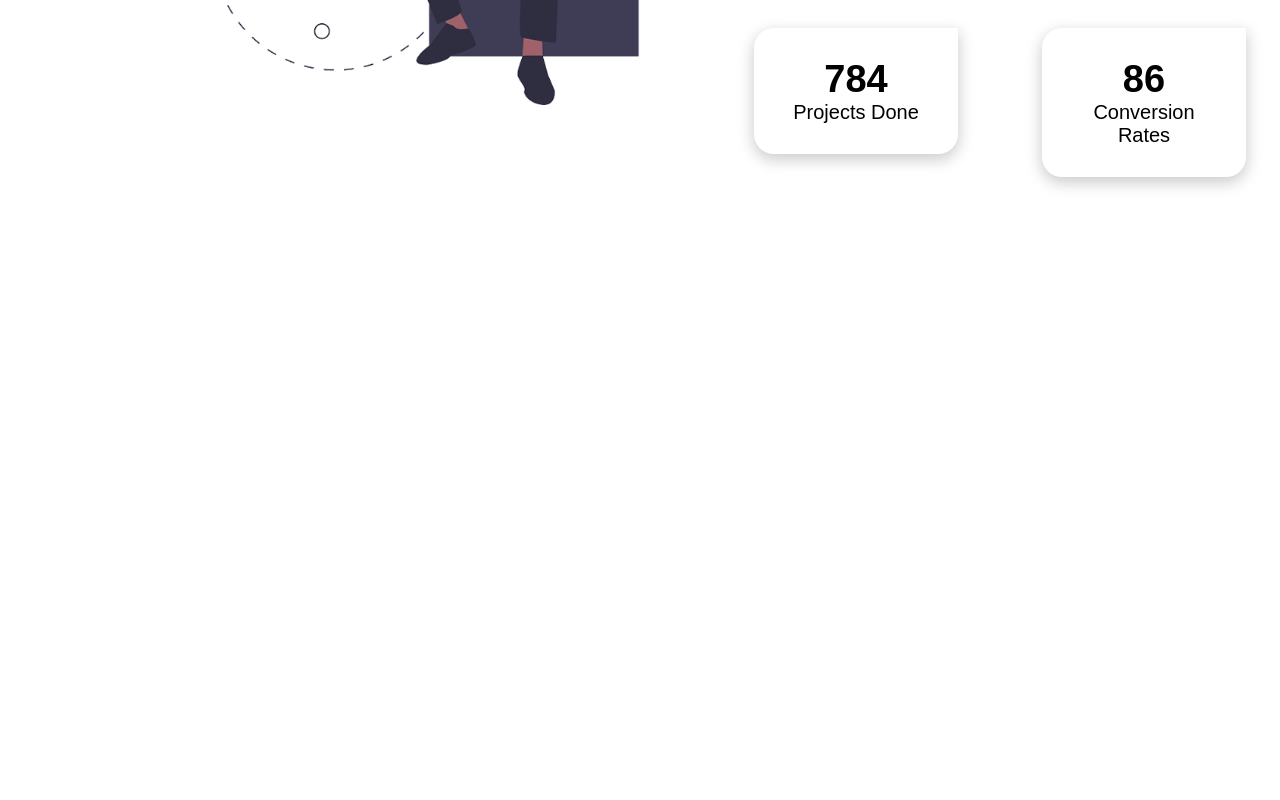
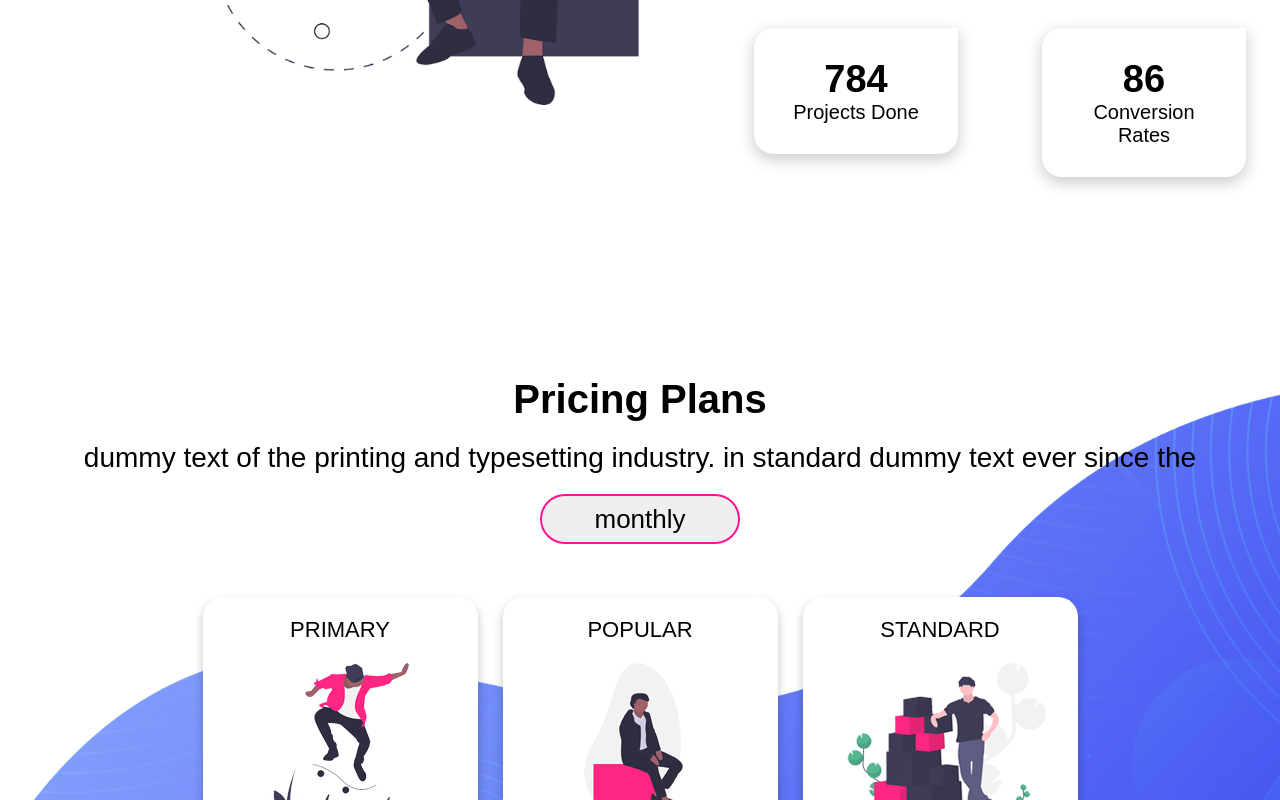
Before and after one commit to glv1at118/product-brief, a Vue app: page / in a window 1280 px wide. Shown: the part 2000-2800 px from the top of the page. Before the commit the page ends 2227 px from the top, so only its background shows below. Built offline with nearby package versions, Linux system fonts and the light colour scheme.

Commit message:
added the pricing plans component

```diff
--- a/src/App.vue
+++ b/src/App.vue
@@ -4,6 +4,7 @@
     <ImpressionBanner />
     <ProductFeature />
     <NumberFacts />
+    <PricingPlans/>
   </div>
 </template>
 
@@ -12,13 +13,15 @@ import NavigationBar from "./components/NavigationBar.vue";
 import ImpressionBanner from "./components/ImpressionBanner.vue";
 import ProductFeature from "./components/ProductFeature.vue";
 import NumberFacts from "./components/NumberFacts.vue";
+import PricingPlans from "./components/PricingPlans.vue";
 export default {
   name: "App",
   components: {
     NavigationBar,
     ImpressionBanner,
     ProductFeature,
-    NumberFacts
+    NumberFacts,
+    PricingPlans
   }
 };
 </script>
--- /dev/null
+++ b/src/components/PricingPlans.vue
@@ -0,0 +1,181 @@
+<template>
+  <div id="pricing-plans">
+    <div class="upper">
+      <h1>Pricing Plans</h1>
+      <p>dummy text of the printing and typesetting industry. in standard dummy text ever since the</p>
+      <div>
+        <button>monthly</button>
+      </div>
+    </div>
+    <div class="lower">
+      <div class="card-container">
+        <div>
+          <section class="part1">PRIMARY</section>
+          <section class="part2">
+            <img src="../assets/pric-1.png" alt="not accessible" />
+          </section>
+          <section class="part3">
+            <p>Life Time SSL</p>
+            <p>1 Dedicated IP</p>
+            <p>100 GB storage</p>
+            <p>Unlimited Addons</p>
+            <p>Windows Server</p>
+          </section>
+          <section class="part4">
+            <button>Get Started</button>
+          </section>
+        </div>
+        <div>
+          <section class="part1">POPULAR</section>
+          <section class="part2">
+            <img src="../assets/pric-2.png" alt="not accessible" />
+          </section>
+          <section class="part3">
+            <p>Life Time SSL</p>
+            <p>1 Dedicated IP</p>
+            <p>100 GB storage</p>
+            <p>Unlimited Addons</p>
+          </section>
+          <section class="part4">
+            <button>Get Started</button>
+          </section>
+        </div>
+        <div>
+          <section class="part1">STANDARD</section>
+          <section class="part2">
+            <img src="../assets/pric-3.png" alt="not accessible" />
+          </section>
+          <section class="part3">
+            <p>Life Time SSL</p>
+            <p>1 Dedicated IP</p>
+          </section>
+          <section class="part4">
+            <button>Get Started</button>
+          </section>
+        </div>
+      </div>
+    </div>
+  </div>
+</template>
+
+<script type="javascript">
+export default {
+  name: "PricingPlans",
+  setup() {}
+};
+</script>
+
+<style lang="scss" scoped>
+@mixin trans-dura($duration) {
+  transition-timing-function: ease-in-out;
+  transition-property: all;
+  transition-duration: $duration;
+}
+
+#pricing-plans {
+  width: 100%;
+  height: 800px;
+  margin-top: 150px;
+  position: relative;
+  background-image: url("../assets/prictable-bg.png");
+  background-size: cover;
+  background-repeat: no-repeat;
+
+  .upper {
+    width: 100%;
+    height: 220px;
+    text-align: center;
+
+    h1 {
+      font-size: 40px;
+      margin-bottom: 20px;
+    }
+    p {
+      font-size: 28px;
+      margin-bottom: 20px;
+    }
+    div {
+      width: 100%;
+      height: 50px;
+      text-align: center;
+      position: absolute;
+
+      button {
+        width: 200px;
+        height: 100%;
+        border-radius: 25px;
+        font-size: 26px;
+        outline: none;
+        border-style: none;
+        border: 2px solid deeppink;
+        cursor: pointer;
+        @include trans-dura(0.15s);
+
+        &:hover {
+          background-color: black;
+          color: white;
+          border: 2px solid white;
+        }
+      }
+    }
+  }
+  .lower {
+    .card-container {
+      position: absolute;
+      width: 900px;
+      height: 500px;
+      left: 50%;
+      transform: translateX(-50%);
+
+      div {
+        padding-bottom: 30px;
+        width: 275px;
+        float: left;
+        margin-left: 12.5px;
+        margin-right: 12.5px;
+        border-radius: 20px;
+        box-shadow: 0px 5px 10px 1px rgba(#000, 0.2);
+        background-color: white;
+
+        .part1 {
+          text-align: center;
+          font-size: 22px;
+          margin: 20px 0px 20px 0px;
+        }
+        .part2 {
+          text-align: center;
+        }
+        .part3 {
+          text-align: center;
+
+          p {
+            margin: 15px 0px 15px 0px;
+          }
+        }
+        .part4 {
+          margin-top: 40px;
+          text-align: center;
+          button {
+            width: 60%;
+            height: 40px;
+            outline: none;
+            border-radius: 30px;
+            font-size: 22px;
+            font-weight: 700;
+            border-style: none;
+            border: 2px solid deeppink;
+            box-sizing: border-box;
+            cursor: pointer;
+            @include trans-dura(0.15s);
+
+            &:hover {
+              background-color: black;
+              color: white;
+            }
+          }
+        }
+      }
+    }
+  }
+}
+</style>
```
Also changed, not shown: src/assets/prictable-bg.png (added).
